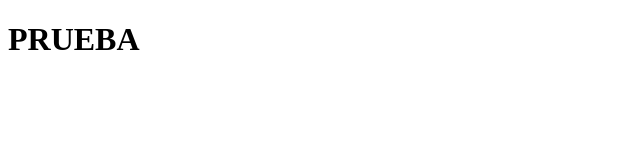
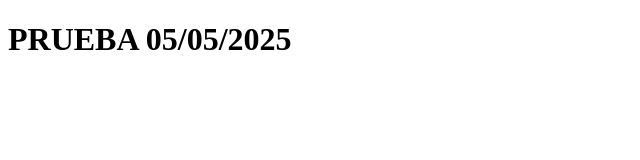
Before and after one commit to trancos77/optimizacion, a website: page index.html in a window 1280 px wide. Shown: the whole page, without its empty margins (0-640 px from the left). Drawn offline with Linux system fonts and the light colour scheme.

Commit message:
Actualizar index.html

```diff
--- a/index.html
+++ b/index.html
@@ -6,6 +6,6 @@
     <title>Document</title>
 </head>
 <body>
-    <h1>PRUEBA</h1>
+    <h1>PRUEBA 05/05/2025</h1>
 </body>
 </html>
```
